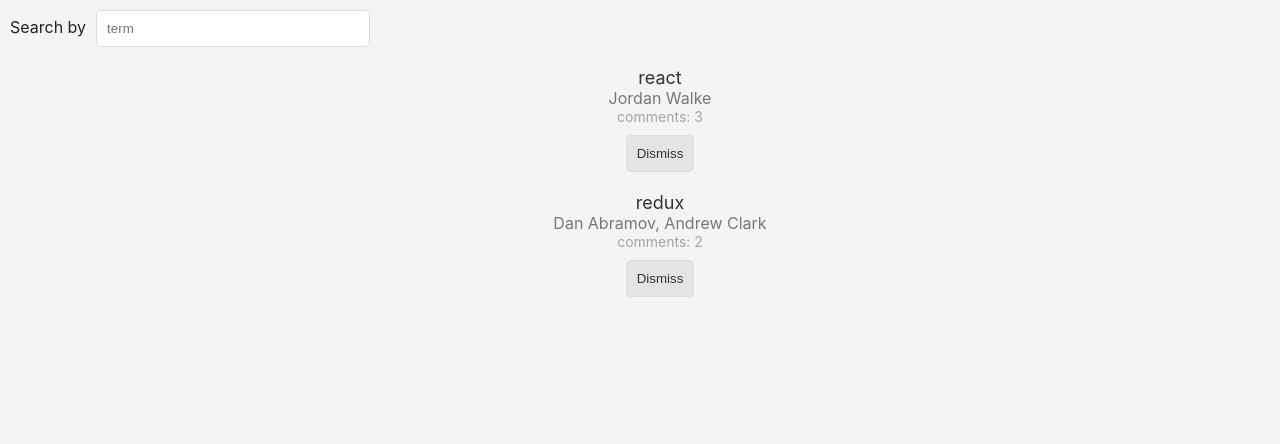
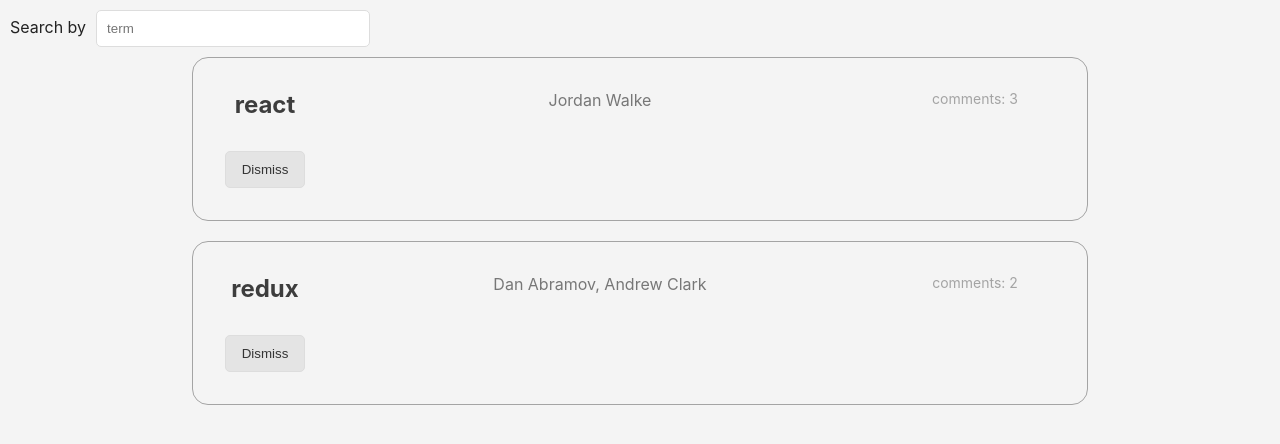
Before and after one commit to corem96/Road-to-Learn-React, a React (Create React App) app: page / in a window 1280 px wide. Shown: the top 444 px of the page. Built offline with nearby package versions, Linux system fonts and the light colour scheme.

Commit message:
feat: style enhancements

```diff
--- a/src/App.css
+++ b/src/App.css
@@ -31,19 +31,30 @@
     transform: rotate(360deg);
   }
 }
+.list-area {
+  margin: 0 auto;
+  width: 70%;
+}
 .author-list-area{
   margin-bottom: 20px;
+  position: relative;
+  display: grid;
+  grid-template-columns: 80px minmax(100px,1fr) 160px;
+  grid-gap: 2rem;
+  padding: 2rem;
+  border-radius: 16px;
+  border: 1px solid #a4a4a4;
+}
+.list-body {
+  text-align:left;
 }
 .btnGroup {
-  margin:10px 0 0;
-}
-.list-area {
-  width: 100%;
-  margin: 20px;
+  margin:0;
 }
 .title {
-  font-size:18px;
-  color:#333;
+  font-weight: 700;
+  font-size: 24px;
+  color:#3d3d3d;
 }
 .author {
   font-size:16px;
--- a/src/index.css
+++ b/src/index.css
@@ -14,9 +14,10 @@
 }
 a {
   color: #222;
+  text-decoration: none;
 }
 a:hover {
-  text-decoration: underline;
+  color: #ff0080
 }
 ul, li {
   list-style: none;
@@ -33,6 +34,7 @@
   border: 1px solid #dddddd;
 }
 button {
+  width: 100%;
   padding: 10px;
   border-radius: 5px;
   border: 1px solid #dddddd;
```
